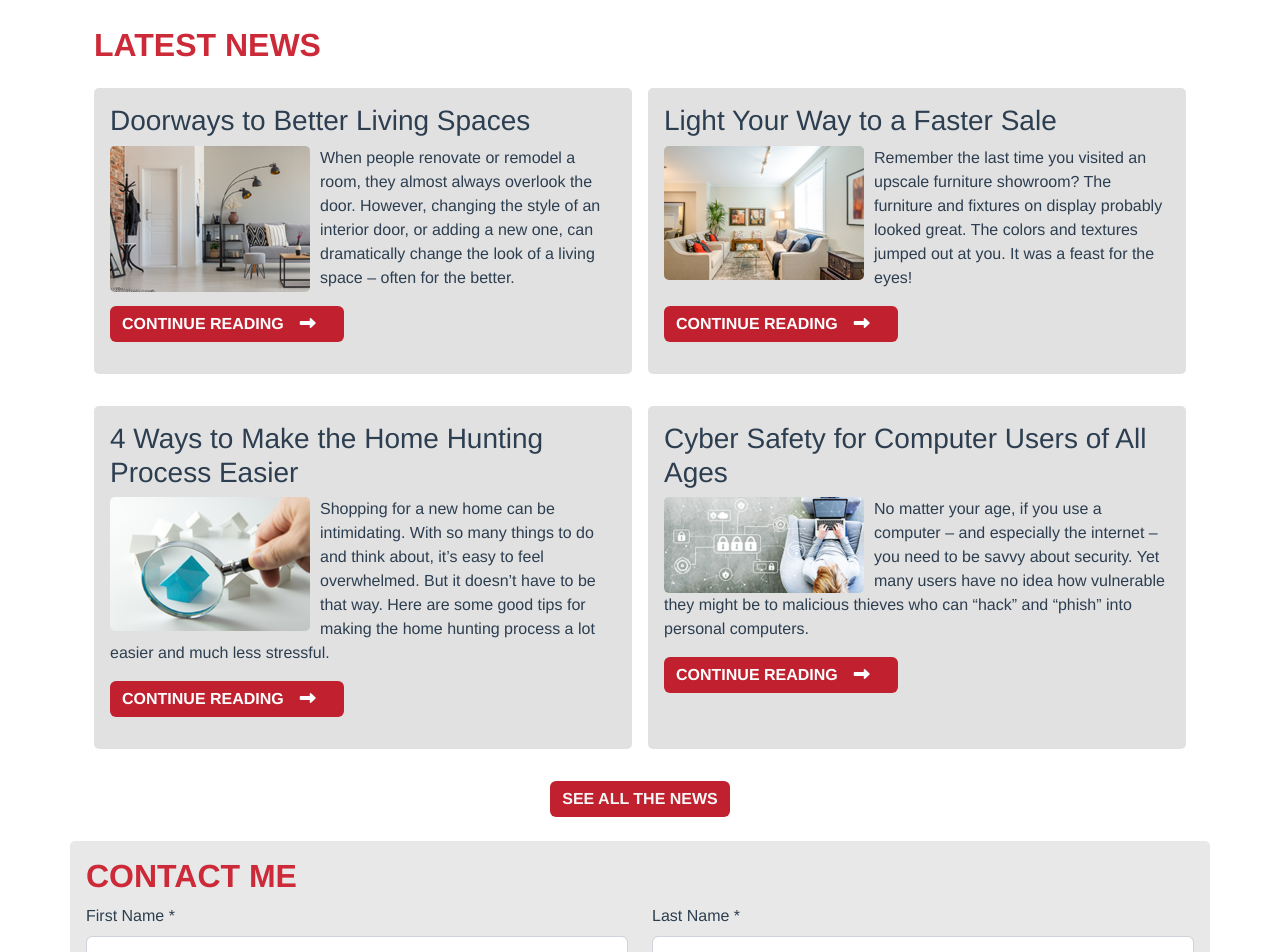
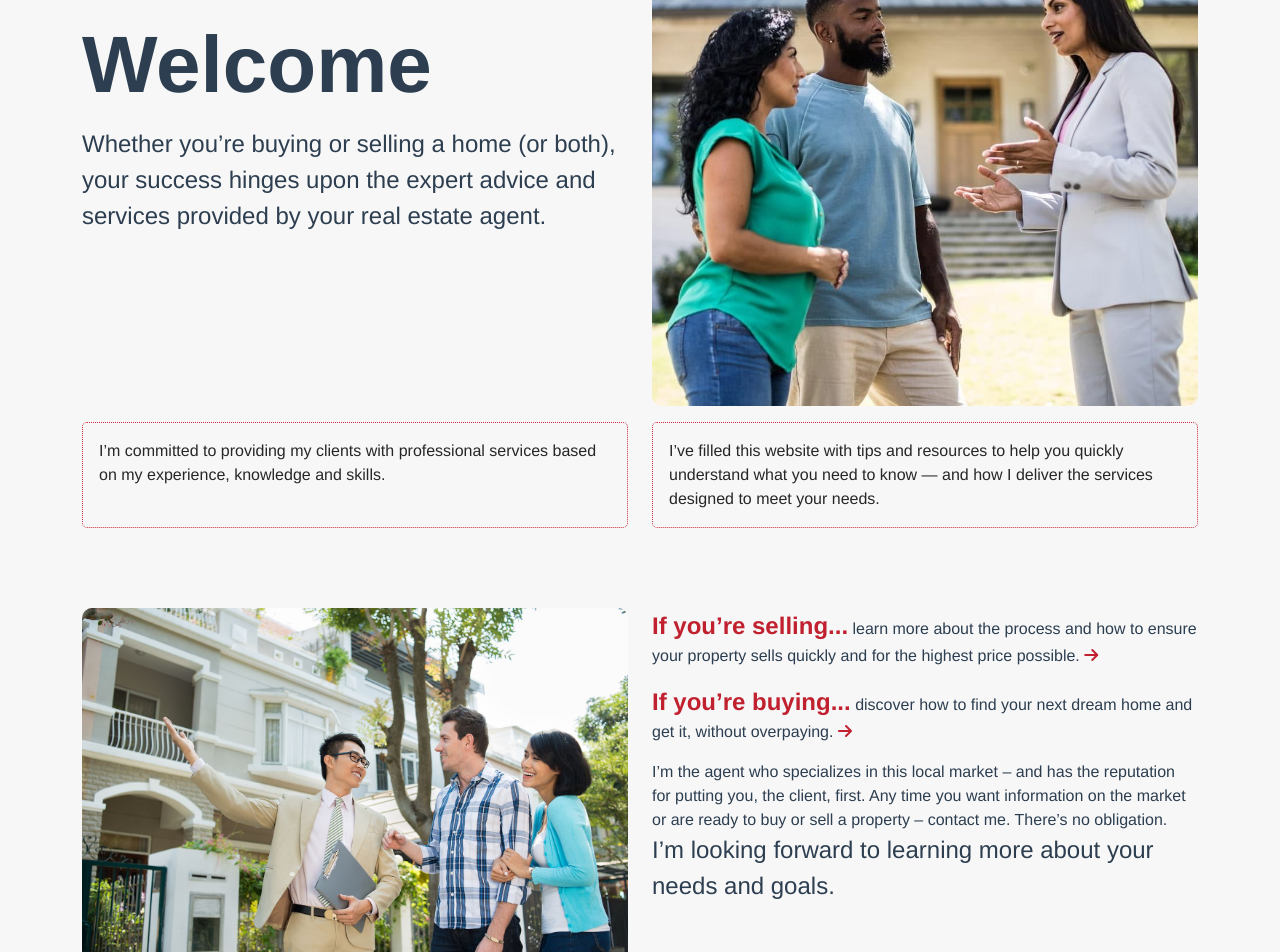
Before and after one commit to Sanparty/jmanucdoc-vue, a Vue app: page / in a window 1280 px wide. Shown: the part 960-1912 px from the top of the page. Built offline with nearby package versions, Linux system fonts and the light colour scheme.

Commit message:
added components to home page

```diff
--- a/src/components/mainJohn.vue
+++ b/src/components/mainJohn.vue
@@ -1,4 +1,4 @@
-<template>
+  <template>
   <div
     class="
       container-fluid
@@ -74,6 +74,7 @@ h2 {
   text-decoration: none;
 }
 
+
 @media screen and (min-width: 576px) {
   h1 {
     font-size: 4rem;
--- /dev/null
+++ b/src/components/pledgeJohn.vue
@@ -0,0 +1,43 @@
+<template>
+    <div class="row row-flex">
+        <div v-for="pledge in pledges" :key="pledge.message" class="col-12 col-sm-6 my-3">
+             <div v-if="!pledge.headingMessage && !pledge.mainMessage" class="info content p-3">
+                {{ pledge.message }}
+            </div>
+        </div>
+    </div>
+</template>
+
+<script>
+    export default {
+        name: "pledgeJohn",
+        props: {
+            pledges: Object
+        }
+
+    }
+</script>
+
+<style scoped>
+.info {
+    border: 1px dotted #cc2a38;
+    border-radius: 5px;
+    /* background-color: rgba(193, 32, 47, 0.25); */
+    color:#272727;
+    max-height: 200px;
+    text-align: left;
+}
+.cta-start {
+    color:#c1202f;
+    font-size: 1.5rem;
+    font-weight: bold;
+}
+.cta-arrow {
+    color:#c1202f;
+}
+@media screen and (min-width: 576px)  {
+    .content {
+        height: 100%;
+    }
+}
+</style>
--- /dev/null
+++ b/src/components/sellbuyJohn.vue
@@ -0,0 +1,60 @@
+<template>
+<div class="row">
+     <div class="col-12 col-lg-6 mb-3">
+        <img class="bio-image img-fluid" src="../assets/images/agent_showing_home.jpeg" />
+    </div>
+    <div class="col-lg-6">
+        <div v-for="pledge in pledges" :key="pledge.message">
+            <div class="d-flex flex-column" >
+            <p v-if="pledge.headingMessage" >
+                    <span class="cta-start">{{ pledge.headingMessage }}</span> {{ pledge.message }}
+                    <i class="fa fa-arrow-right cta-arrow" aria-hidden="true"></i>
+                </p>
+            <p v-if="pledge.mainMessage">
+           {{ pledge.message }}<br />
+            <span class="mainp mt-3">{{ pledge.mainMessage }}
+            </span>
+            </p>
+            </div>
+        </div>
+    </div>
+
+</div>
+</template>
+
+<script>
+    export default {
+        name: "sellbuyJohn",
+        props: {
+            pledges: Object
+        }
+    }
+</script>
+
+<style scoped>
+p {
+    text-align: left;
+}
+.cta-start {
+    color:#c1202f;
+    font-size: 1.5rem;
+    font-weight: bold;
+}
+.cta-arrow {
+    color:#c1202f;
+}
+.bio-image {
+    border-radius: 10px;
+}
+.mainp {
+    font-size: 1.5rem;
+    background-color: #f7f7f7;
+    border: none;
+    margin-top: 5px;
+}
+@media screen and (min-width: 576px)  {
+    .content {
+        height: 100%;
+    }
+}
+</style>
--- /dev/null
+++ b/src/components/welcomeJohn.vue
@@ -0,0 +1,49 @@
+<template>
+   <div class="row d-flex justify-content-center">
+        <div class="col-12 col-md-6 d-flex flex-column justify-content-center">
+          <h2 class="heading col-12">{{ heading }}</h2>
+          <p class="mainp col-12">
+            {{ message }}
+          </p>
+        </div>
+        <div class="col-12 col-md-6">
+            <img class="bio-image img-fluid" src="../assets/images/agent_talking_to_clients.jpeg" />
+        </div>
+    </div>
+</template>
+
+<script>
+    export default {
+        name: "welcomeJohn",
+        props: {
+            heading: String,
+            message: String
+        }
+    }
+</script>
+
+<style scoped>
+.heading {
+    font-weight: bold;
+    color: inherit;
+    text-align: left;
+    font-size: 50px;
+    text-transform: capitalize;
+}
+.mainp {
+    text-align: left;
+    font-size: 1.5rem;
+    background-color: #f7f7f7;
+    border: none;
+    margin-top: 5px;
+    margin-bottom: 1rem;
+}
+.bio-image {
+    border-radius: 10px;
+}
+@media screen and (min-width: 992px) {
+    .heading {
+        font-size: 80px;
+    }
+}
+</style>
--- /dev/null
+++ b/src/containers/homeContainer.vue
@@ -0,0 +1,52 @@
+<template>
+<div class="home-container container-fluid">
+   <div class="home-bio container-md">
+      <WelcomeJohn
+      :heading="welcome.heading"
+      :message="welcome.message" />
+      <PledgeJohn
+      :pledges="pledges"  />
+    </div>
+    <!-- <hr style="width: 50%; margin: auto; padding: 10px"> -->
+    <div class="container-md">
+      <SellbuyJohn
+      :pledges="pledges" />
+    </div>
+</div>
+
+</template>
+
+<script>
+    import WelcomeJohn from "../components/welcomeJohn.vue";
+    import PledgeJohn from "../components/pledgeJohn.vue"
+    import SellbuyJohn from '@/components/sellbuyJohn.vue';
+    import { welcomeMessage, pledgesText } from "../js/components/homepage"
+
+    export default {
+       name: "homeContainer",
+       components: {
+        WelcomeJohn,
+        PledgeJohn,
+              SellbuyJohn
+       },
+       props: {
+        heading: String
+       },
+      data() {
+        return {
+          welcome: welcomeMessage,
+          pledges: pledgesText
+        };
+      },
+    }
+
+
+
+</script>
+
+<style scoped>
+.home-container {
+    padding-top: 20px;
+    background-color: #f7f7f7;
+}
+</style>
--- a/src/home/homeJohn.vue
+++ b/src/home/homeJohn.vue
@@ -1,14 +1,18 @@
 <template>
+<div class="home-container container-fluid p-0">
   <MainJohn />
+  <HomeContainer />
   <CtaContainer />
   <BlogHome />
   <ContactJohn />
+</div>
 </template>
 
 <script>
 
 import MainJohn from "../components/mainJohn.vue";
 import BlogHome from "../containers/blogHome.vue";
+import HomeContainer from "../containers/homeContainer.vue"
 import CtaContainer from "../containers/ctaContainer.vue";
 import ContactJohn from "../components/contactJohn.vue"
 
@@ -18,6 +22,7 @@ export default {
 
     MainJohn,
     BlogHome,
+    HomeContainer,
     CtaContainer,
     ContactJohn,
 
@@ -41,4 +46,7 @@ li {
 a {
   color: #42b983;
 }
+.home-container {
+  background-color: #f7f7f7;
+}
 </style>
--- /dev/null
+++ b/src/js/components/homepage.js
@@ -0,0 +1,32 @@
+const welcomeMessage = {
+    heading: "Welcome",
+    message: "Whether you’re buying or selling a home (or both), your success hinges upon the expert advice and services provided by your real estate agent."
+}
+
+const welcomeMessage2 = {
+    heading: "Glad you came to my website",
+    message: "What can I do for you!"
+}
+
+const pledgesText = {
+    pledge1: {
+        message: "I’m committed to providing my clients with professional services based on my experience, knowledge and skills."
+    },
+    pledge2: {
+        message: "I’ve filled this website with tips and resources to help you quickly understand what you need to know — and how I deliver the services designed to meet your needs."
+    },
+    pledge3: {
+        headingMessage: "If you’re selling...",
+        message: "learn more about the process and how to ensure your property sells quickly and for the highest price possible."
+    },
+    pledge4: {
+       headingMessage: "If you’re buying...",
+        message: "discover how to find your next dream home and get it, without overpaying."
+    },
+    pledgeMain: {
+        message: "I’m the agent who specializes in this local market – and has the reputation for putting you, the client, first. Any time you want information on the market or are ready to buy or sell a property – contact me. There’s no obligation.",
+        mainMessage: "I’m looking forward to learning more about your needs and goals."
+    }
+}
+
+export  { welcomeMessage, welcomeMessage2, pledgesText }
```
Also changed, not shown: src/assets/images/agent_showing_home.jpeg (added), src/assets/images/agent_talking_to_clients.jpeg (added).
